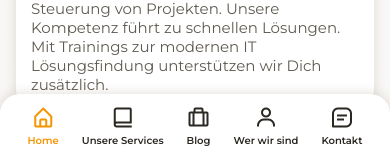
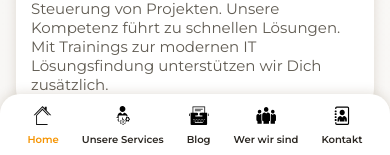
Before and after one commit to dataholix-melih-omay/dataholix-www, a Jekyll site: the page built from index.html, in a window 390 px wide and 1400 px high, scrolled down 588 px. Shown: the part 1242-1397 px from the top of the window. Built offline with Jekyll 4.4.1, drawn with Linux system fonts in a browser that asks for light colours; some of the changed text lies outside the part shown.

Commit message:
[Improved] - mobile nav change to svg

```diff
--- a/_includes/header.html
+++ b/_includes/header.html
@@ -9,35 +9,50 @@
             <ul class="nav__list">
                 <li class="nav__item">
                     <a href="#home" class="nav__link active-link">
-                        <em class='bx bx-home-alt nav__icon'></em>
+                        <picture>
+                            <source srcset="./assets/images/navigation/data_holix_log_dark-new.svg" media="(prefers-color-scheme: dark)">
+                            <img src="./assets/images/navigation/home.svg" alt="Dataholix Logo" class="nav__icon">
+                        </picture>
                         <span class="nav__name">Home</span>
                     </a>
                 </li>
 
                 <li class="nav__item">
                     <a href="#skills" class="nav__link">
-                        <em class='bx bx-book-alt nav__icon'></em>
+                        <picture>
+                            <source srcset="./assets/images/navigation/data_holix_log_dark-new.svg" media="(prefers-color-scheme: dark)">
+                            <img src="./assets/images/navigation/service-01.svg" alt="Dataholix Logo" class="nav__icon">
+                        </picture>
                         <span class="nav__name">Unsere Services</span>
                     </a>
                 </li>
 
                 <li class="nav__item">
                     <a href="#blog" class="nav__link">
-                        <em class='bx bx-briefcase-alt nav__icon'></em>
+                        <picture>
+                            <source srcset="./assets/images/navigation/data_holix_log_dark-new.svg" media="(prefers-color-scheme: dark)">
+                            <img src="./assets/images/navigation/blog-01.svg" alt="Dataholix Logo" class="nav__icon">
+                        </picture>
                         <span class="nav__name">Blog</span>
                     </a>
                 </li>
 
                 <li class="nav__item">
                     <a href="#about" class="nav__link">
-                        <em class='bx bx-user nav__icon'></em>
+                        <picture>
+                            <source srcset="./assets/images/navigation/data_holix_log_dark-new.svg" media="(prefers-color-scheme: dark)">
+                            <img src="./assets/images/navigation/wir.svg" alt="Dataholix Logo" class="nav__icon">
+                        </picture>
                         <span class="nav__name">Wer wir sind</span>
                     </a>
                 </li>
 
                 <li class="nav__item">
                     <a href="#contactme" class="nav__link">
-                        <em class='bx bx-message-square-detail nav__icon'></em>
+                        <picture>
+                            <source srcset="./assets/images/navigation/data_holix_log_dark-new.svg" media="(prefers-color-scheme: dark)">
+                            <img src="./assets/images/navigation/contact.svg" alt="Dataholix Logo" class="nav__icon">
+                        </picture>
                         <span class="nav__name">Kontakt</span>
                     </a>
                 </li>
--- a/_sass/_navigation.scss
+++ b/_sass/_navigation.scss
@@ -37,6 +37,12 @@
     /* display: none;*/ /* Minimalist design, hidden labels */
 }
 
-.nav__icon {
-    font-size: 1.5rem;
+.nav__icon{width:20px;}
+
+.nav__icon:hover {
+        cursor: pointer;
+        filter: invert(45%) sepia(70%) saturate(1019%) hue-rotate(4deg) brightness(99%) contrast(90%);
 }
+.nav__icon:focus {
+    filter: invert(45%) sepia(70%) saturate(1019%) hue-rotate(4deg) brightness(99%) contrast(90%);
+}
--- a/index.html
+++ b/index.html
@@ -9,14 +9,18 @@ title: dataholix sultions GmbH
         <!--=============== HOME ===============-->
         {% include home.html %}
 
-        <!--=============== ABOUT ===============-->
-        {% include about.html %}
+
 
         <!--=============== SKILLS ===============-->
         {% include skills.html %}
 
-        <!--=============== PORTFOLIO ===============-->
-        {% include blog.html %}
+          <!--=============== PORTFOLIO ===============-->
+          {% include blog.html %}
+
+
+         <!--=============== ABOUT ===============-->
+         {% include about.html %}
+
 
         <!--=============== CONTACT ME ===============-->
         {% include contact-me.html %}
```
Also changed, not shown: assets/images/navigation/blog-01.svg (added), assets/images/navigation/service-01.svg (added).
